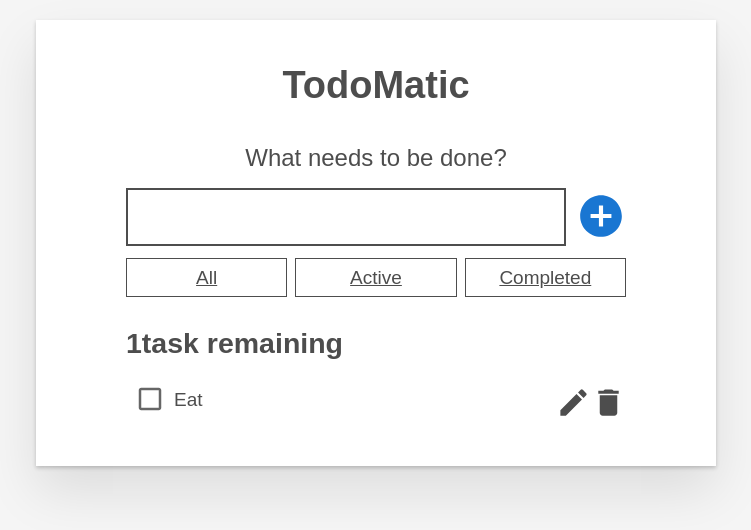
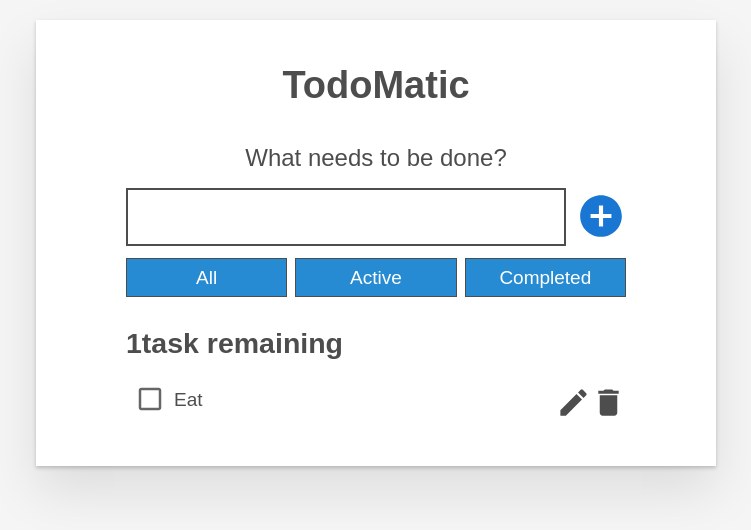
Before and after one commit to monji05/react_todo, a React (Create React App) app: page / in a window 1280 px wide. Shown: the top 530 px of the page, without its empty margins (264-1015 px from the left). Built offline with nearby package versions, Linux system fonts and the light colour scheme.

Commit message:
ソートしているボタンの色を変更

```diff
--- a/src/App.tsx
+++ b/src/App.tsx
@@ -64,12 +64,15 @@ function App() {
   const categories = [
     {
       name: "All",
+      isPressed: true
     },
     {
       name: "Active",
+      isPressed: false
     },
     {
       name: "Completed",
+      isPressed: false
     }
   ]
 
@@ -77,6 +80,7 @@ function App() {
     <FilterButton
       name={category.name}
       setFilter={() => setFilter(category.name)}
+      isPressed={category.name === filter}
     />
   ))
 
--- a/src/index.css
+++ b/src/index.css
@@ -90,8 +90,9 @@ body {
 }
 
 .btn.toggle-btn[aria-pressed="true"] {
-  text-decoration: underline;
   border-color: #4d4d4d;
+  background-color: #268BD2;
+  color: #fff;
 }
 
 .btn__danger {
```
